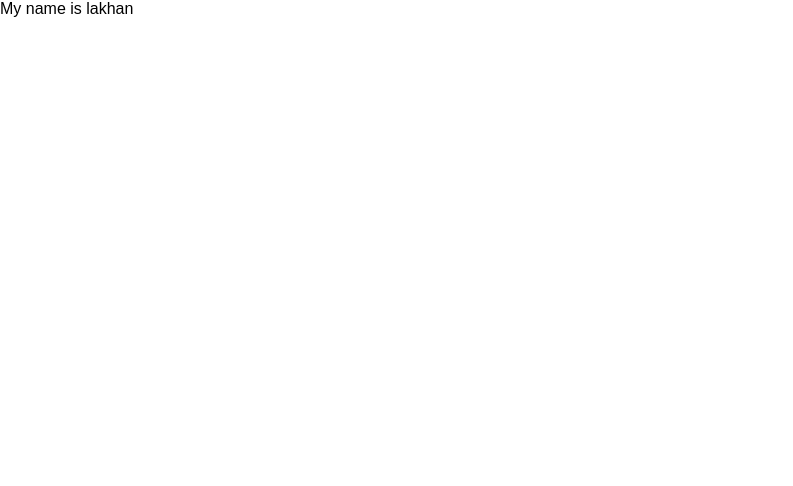
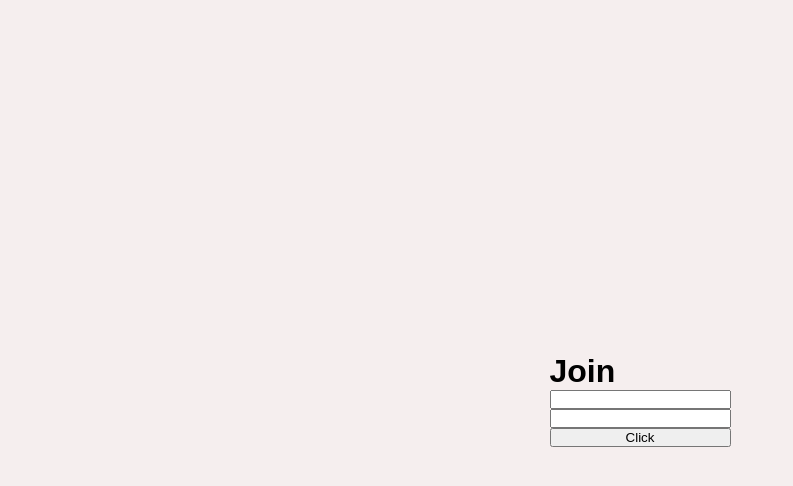
Before and after one commit to Smr0303/LineChat, a React (Create React App) app in the folder client/: page / in a window 1280 px wide. Shown: the top 486 px of the page, without its empty margins (0-793 px from the left). Built offline with nearby package versions, Linux system fonts and the light colour scheme.

Commit message:
Built Join page css left

```diff
--- a/client/src/App.js
+++ b/client/src/App.js
@@ -1,7 +1,7 @@
 import React from "react";
 import { BrowserRouter as Router, Route, Switch } from "react-router-dom";
-import Join from "./components/Join";
-import Chat from "./components/Chat";
+import Join from "./components/Join/Join";
+import Chat from "./components/Chat/Chat";
 
 function App() {
   return (
--- a/client/src/components/Chat.js
+++ b/client/src/components/Chat/Chat.js
@@ -1,5 +1,5 @@
 import React from 'react'
-
+import './Chat.css';
 function Chat() {
   return (
     <div>Chat</div>
--- a/client/src/components/Join.js
+++ /dev/null
@@ -1,9 +0,0 @@
-import React from 'react'
-
-function Join() {
-  return (
-    <div>My name is lakhan</div>
-  )
-}
-
-export default Join
--- /dev/null
+++ b/client/src/components/Join/Join.css
@@ -0,0 +1,12 @@
+.join{
+    background-color: rgb(245, 238, 238);
+    height:100vh;
+    display: flex;
+    align-items: center;
+    justify-content: center;
+    object-fit: contain;
+}
+.joinContainer > form{
+    display: flex;
+    flex-direction: column;
+}
--- /dev/null
+++ b/client/src/components/Join/Join.js
@@ -0,0 +1,46 @@
+import React, { useState } from "react";
+import { Link, useHistory } from "react-router-dom";
+import "./Join.css";
+
+function Join() {
+  const [name, setName] = useState(" ");
+  const [room, setRoom] = useState("");
+  const history = useHistory();
+
+  const handleSubmit = (e) => {
+    e.preventDefault();
+    if (name != "" && room != "") {
+      history.push({
+        pathname: "/chat",
+        search: `?name=${name}&room=${room}`,
+      });
+    } else {
+      alert("Please fill the required details");
+    }
+  };
+
+  return (
+    <div className="join">
+      <div className="joinContainer">
+        <h1>Join</h1>
+        <form onSubmit={handleSubmit}>
+          <input
+            className="joinInput"
+            type="text"
+            value={name}
+            onChange={(e) => setName(e.target.value)}
+          />
+          <input
+            className="joinInput"
+            type="text"
+            value={room}
+            onChange={(e) => setRoom(e.target.value)}
+          />
+          <button type="submit">Click</button>
+        </form>
+      </div>
+    </div>
+  );
+}
+
+export default Join;
--- a/client/src/index.css
+++ b/client/src/index.css
@@ -1,4 +1,4 @@
-body {
+*{
   margin: 0;
   padding: 0;
   font-family: sans-serif;
```
Also changed, not shown: client/src/components/Chat/Chat.css (added).
